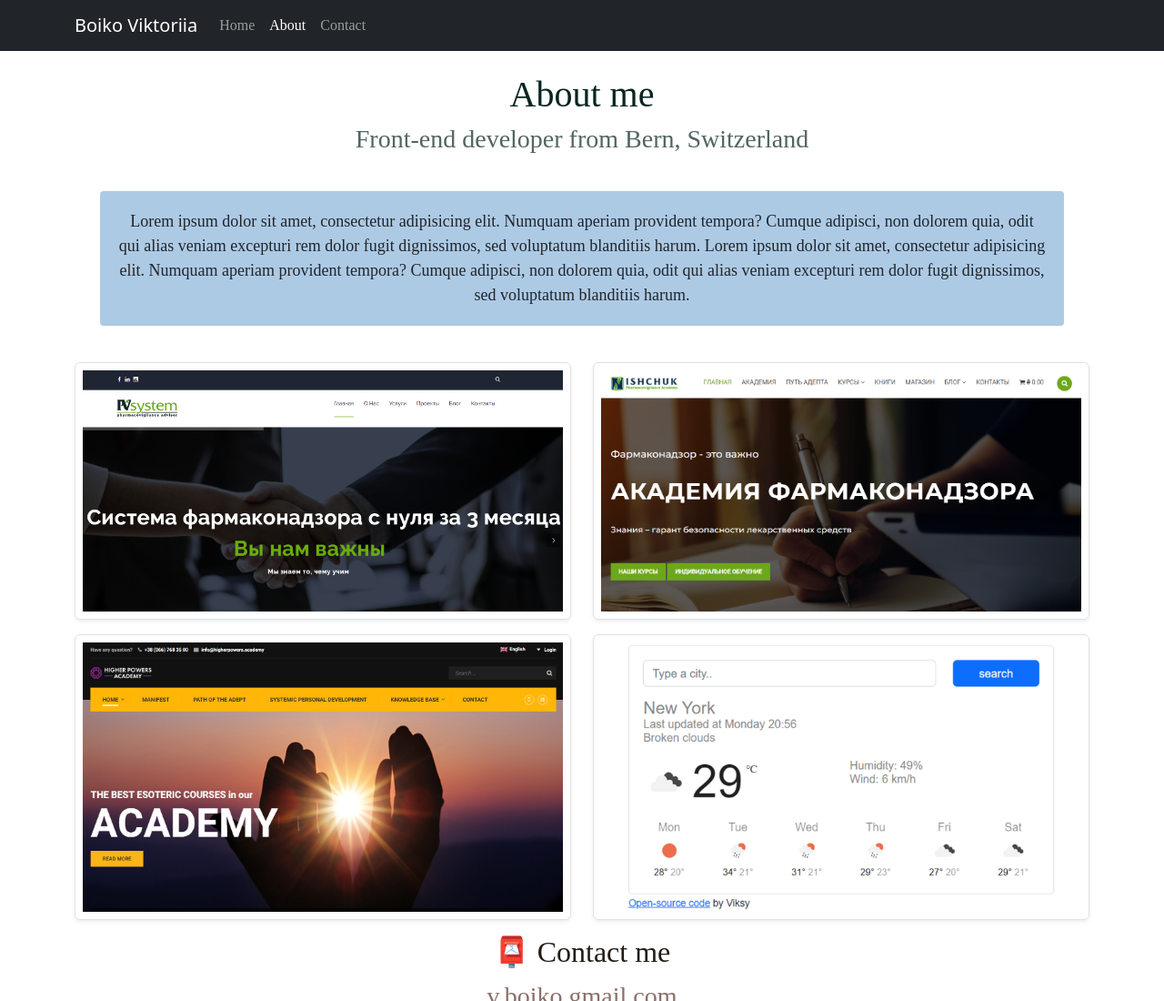
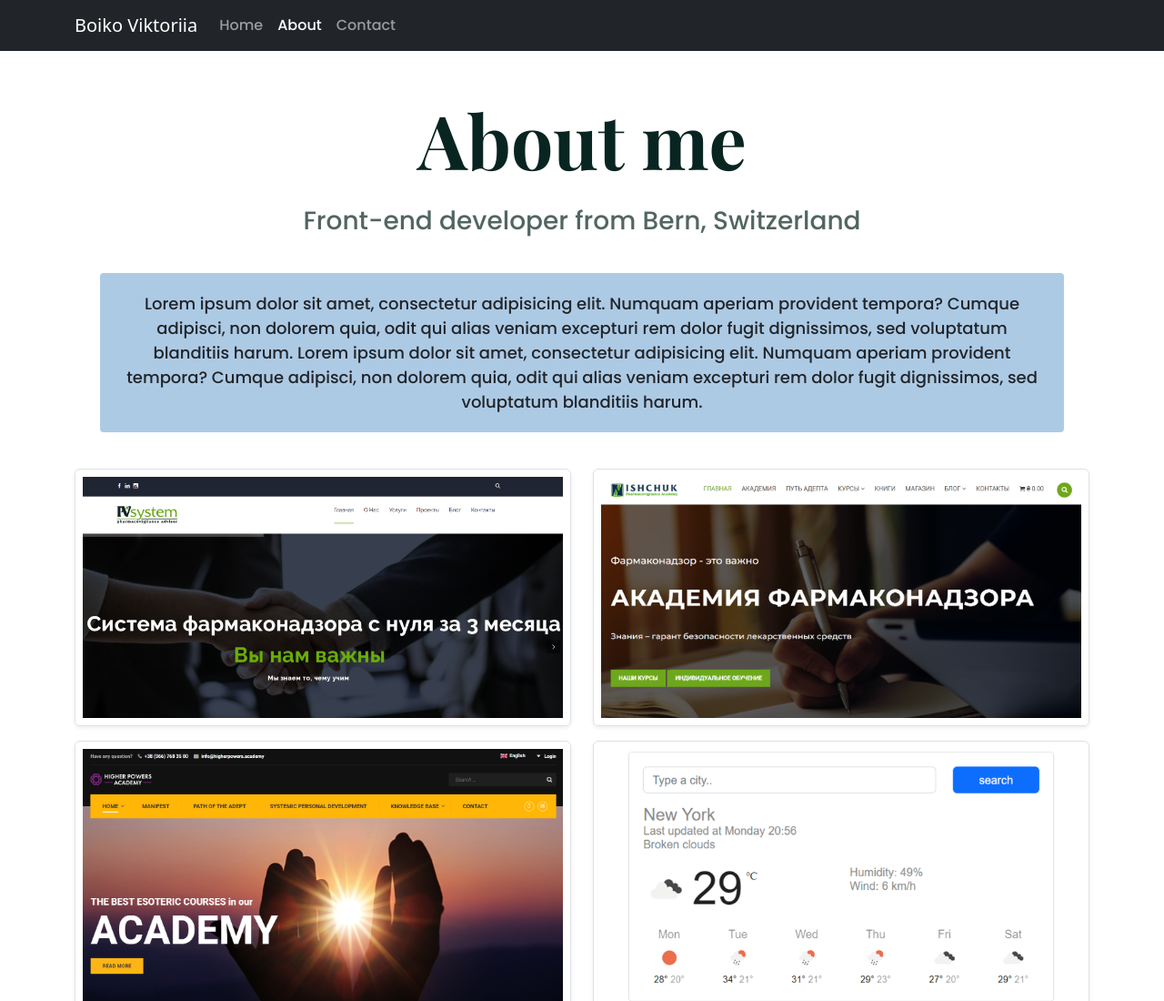
Before and after one commit to Viksia/Portfolio, a plain HTML site: page about.html in a window 1280 px wide. Shown: the top 1100 px of the page at 91% size. Drawn offline with nearby package versions, Linux system fonts and the light colour scheme.

Commit message:
Little changes

```diff
--- a/about.html
+++ b/about.html
@@ -7,9 +7,13 @@
     <meta name="viewport" content="width=device-width, initial-scale=1.0">
     <link rel="stylesheet" href="src/styles.css" />
     <meta name="description" content="About Viktoriia Boiko, a front-end developer based in Europe" />
+    <link rel="preconnect" href="https://fonts.gstatic.com">
+    <link
+        href="https://fonts.googleapis.com/css2?family=Playfair+Display:wght@700&family=Poppins:wght@500;700&display=swap"
+        rel="stylesheet">
     <link href="https://cdn.jsdelivr.net/npm/bootstrap@5.2.0-beta1/dist/css/bootstrap.min.css" rel="stylesheet"
         integrity="sha384-0evHe/X+R7YkIZDRvuzKMRqM+OrBnVFBL6DOitfPri4tjfHxaWutUpFmBp4vmVor" crossorigin="anonymous">
-    <script src="https://kit.fontawesome.com/6418e83275.js" crossorigin="anonymous"></script>
+    <script src="https://kit.fontawesome.com/ddc3ee268a.js" crossorigin="anonymous"></script>
     <script src="https://cdn.jsdelivr.net/npm/bootstrap@5.2.0-beta1/dist/js/bootstrap.bundle.min.js"
         integrity="sha384-pprn3073KE6tl6bjs2QrFaJGz5/SUsLqktiwsUTF55Jfv3qYSDhgCecCxMW52nD2"
         crossorigin="anonymous"></script>
@@ -40,10 +44,10 @@
         </div>
     </nav>
 
-
-    <h1 class="text-center pt-4">About me</h1>
-    <h3 class="text-center">Front-end developer from Bern, Switzerland</h3>
-
+    <div class="main">
+        <h1 class="text-center pt-5">About me</h1>
+        <h3 class="text-center pt-3">Front-end developer from Bern, Switzerland</h3>
+    </div>
     <div class="about-paragraphs">
 
         <p>
--- a/src/styles.css
+++ b/src/styles.css
@@ -12,10 +12,15 @@ body {
   margin: 80px auto;
 }
 
+.main h1 {
+  font-size: 82px;
+}
+
 h1 {
   color: var(--primary-color);
   font-size: 98px;
   font-family: "Playfair Display";
+  text-align: center;
 }
 
 .navigation-links {
```
Also changed, not shown: index.html (+9 -5 lines).
